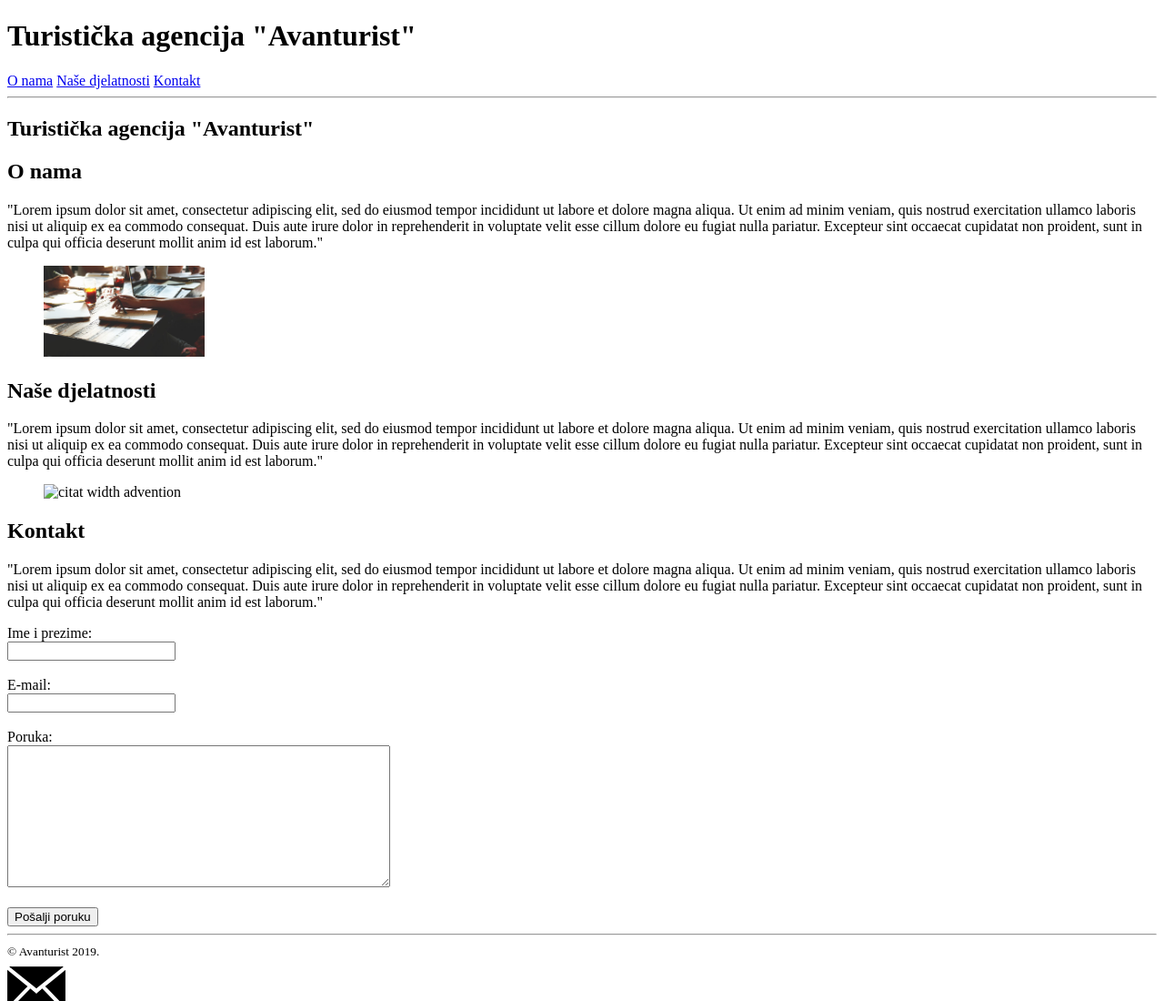
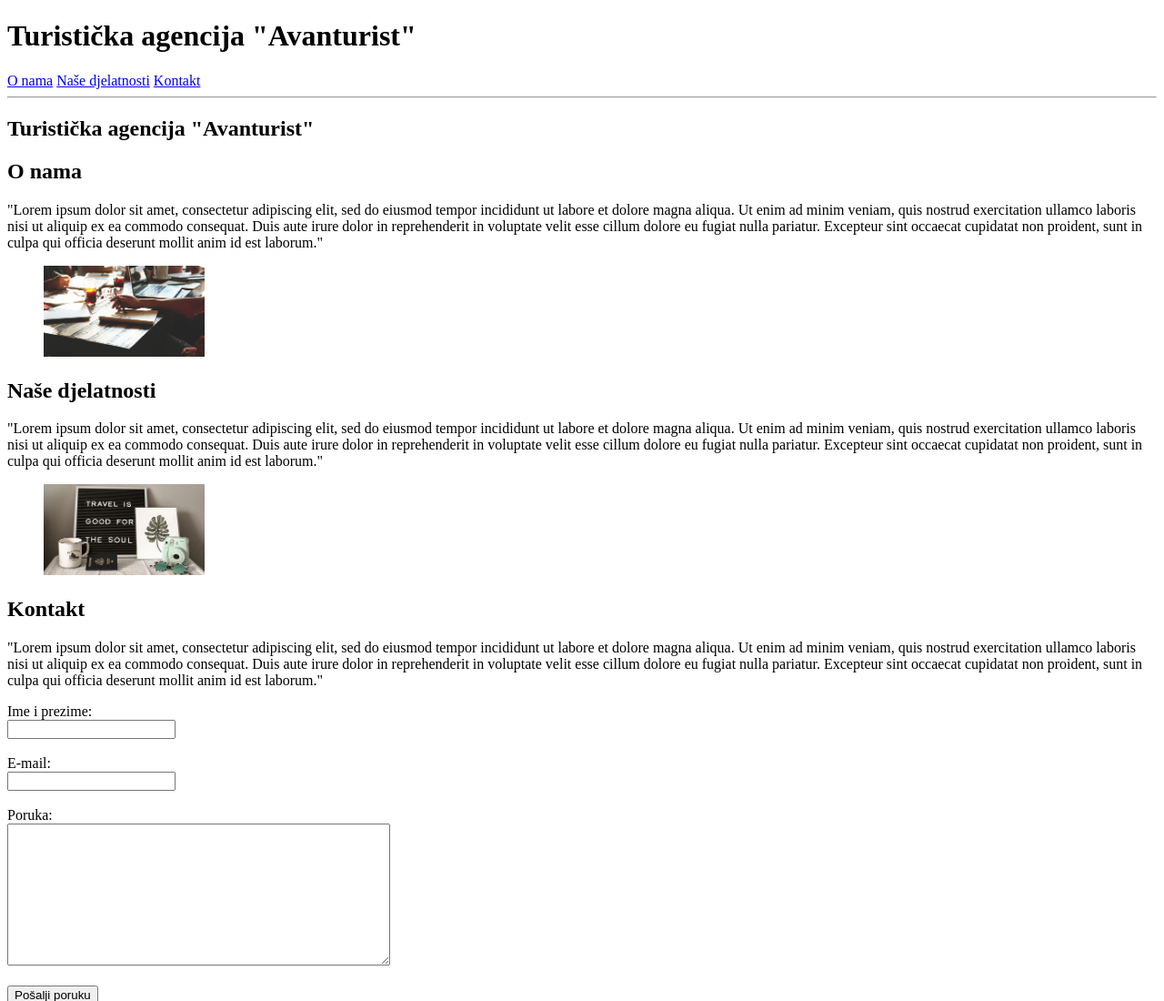
Before and after one commit to Diiiiiii/provjera-znanja-HTML, a plain HTML site: page index.html in a window 1280 px wide. Shown: the top 1100 px of the page at 91% size. Drawn offline with Linux system fonts and the light colour scheme; the site is published under a folder, as on GitHub Pages, so addresses that start at the root find nothing.

Commit message:
Update index.html

```diff
--- a/index.html
+++ b/index.html
@@ -42,7 +42,7 @@
                         <p>"Lorem ipsum dolor sit amet, consectetur adipiscing elit, sed do eiusmod tempor incididunt ut labore et dolore magna aliqua. Ut enim ad minim veniam, quis nostrud exercitation ullamco laboris nisi ut aliquip ex ea commodo consequat. Duis aute irure dolor in reprehenderit in voluptate velit esse cillum dolore eu fugiat nulla pariatur. Excepteur sint occaecat cupidatat non proident, sunt in culpa qui officia deserunt mollit anim id est laborum."</p>
             </article>
             <figure>
-                    <img src="/images/stvari/adventure.jpg" alt="citat width advention" height="100">
+                    <img src="./images/stvari/adventure.jpg" alt="citat width advention" height="100">
             </figure>
         </section>
 
```
